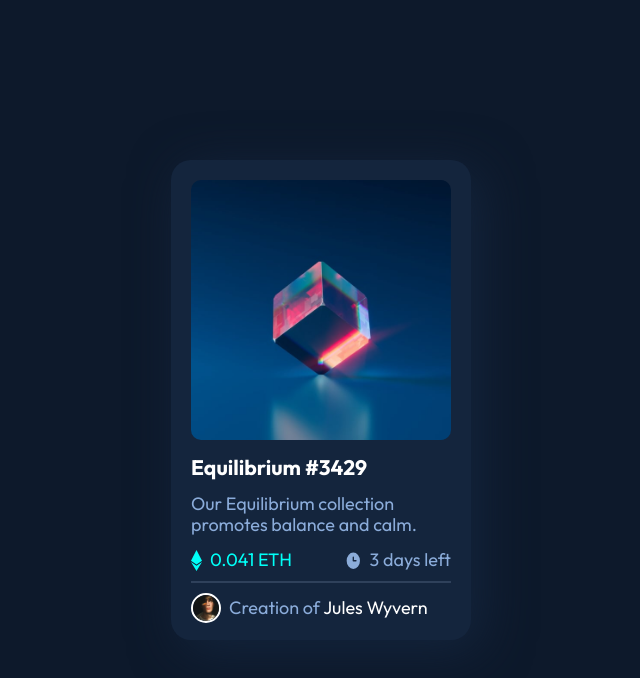
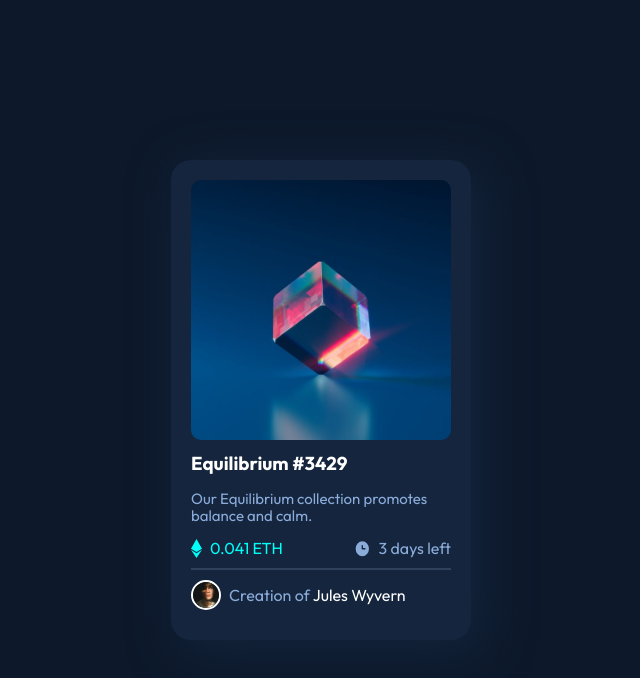
Before and after one commit to YHONATAN-LEONARDO/nft-preview-card-component, a plain HTML site: page index.html in a window 1280 px wide. Shown: the whole page, without its empty margins (319-959 px from the left). Drawn offline with nearby package versions, Linux system fonts and the light colour scheme.

Commit message:
Terminado

```diff
--- a/styles.css
+++ b/styles.css
@@ -27,7 +27,6 @@ body {
   place-items: center;
   height: 100vh;
   background-color: var(--Very-dark-blue-main-BG);
-  font-size: 18px;
 }
 main {
   width: 90%;
@@ -58,6 +57,7 @@ main {
 .parrafo {
   color: var(--Soft-blue);
   margin: 1.5rem 0;
+  font-size: 1.5rem;
 }
 .between {
   display: flex;
```
